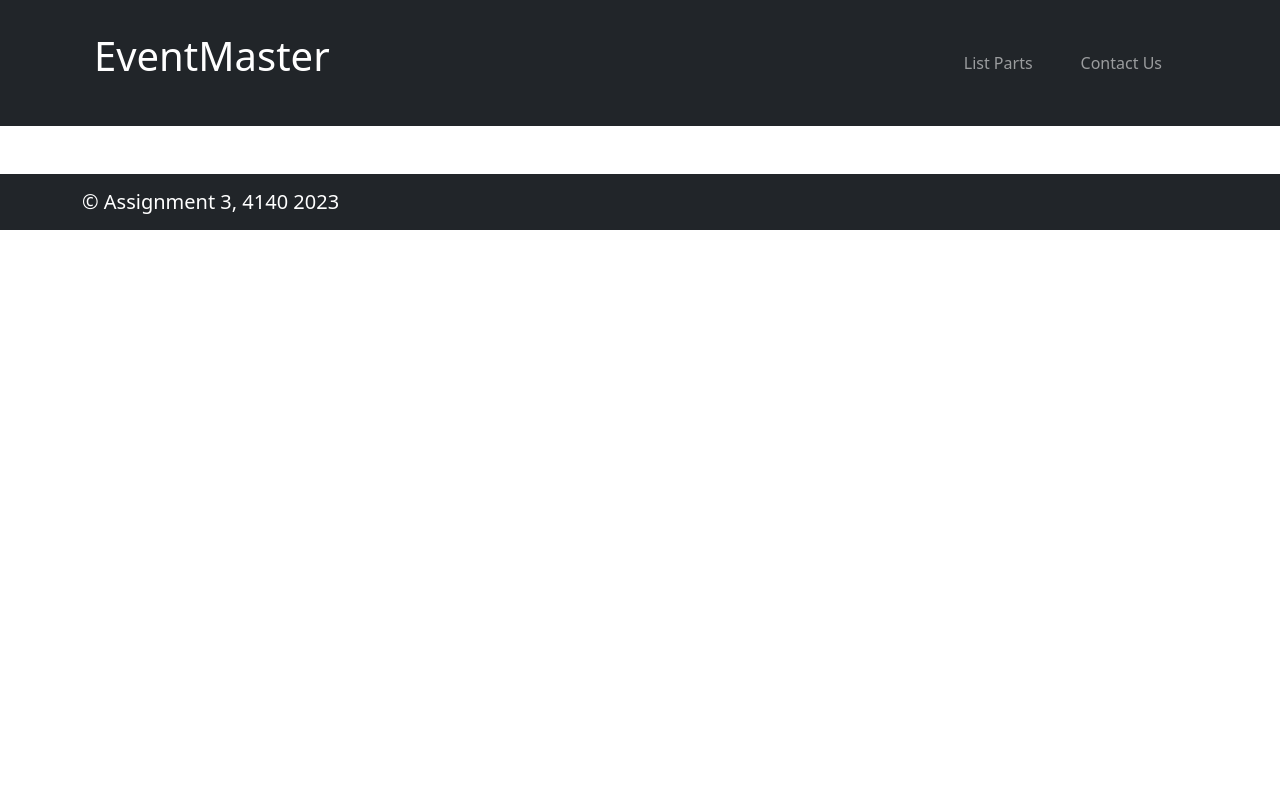
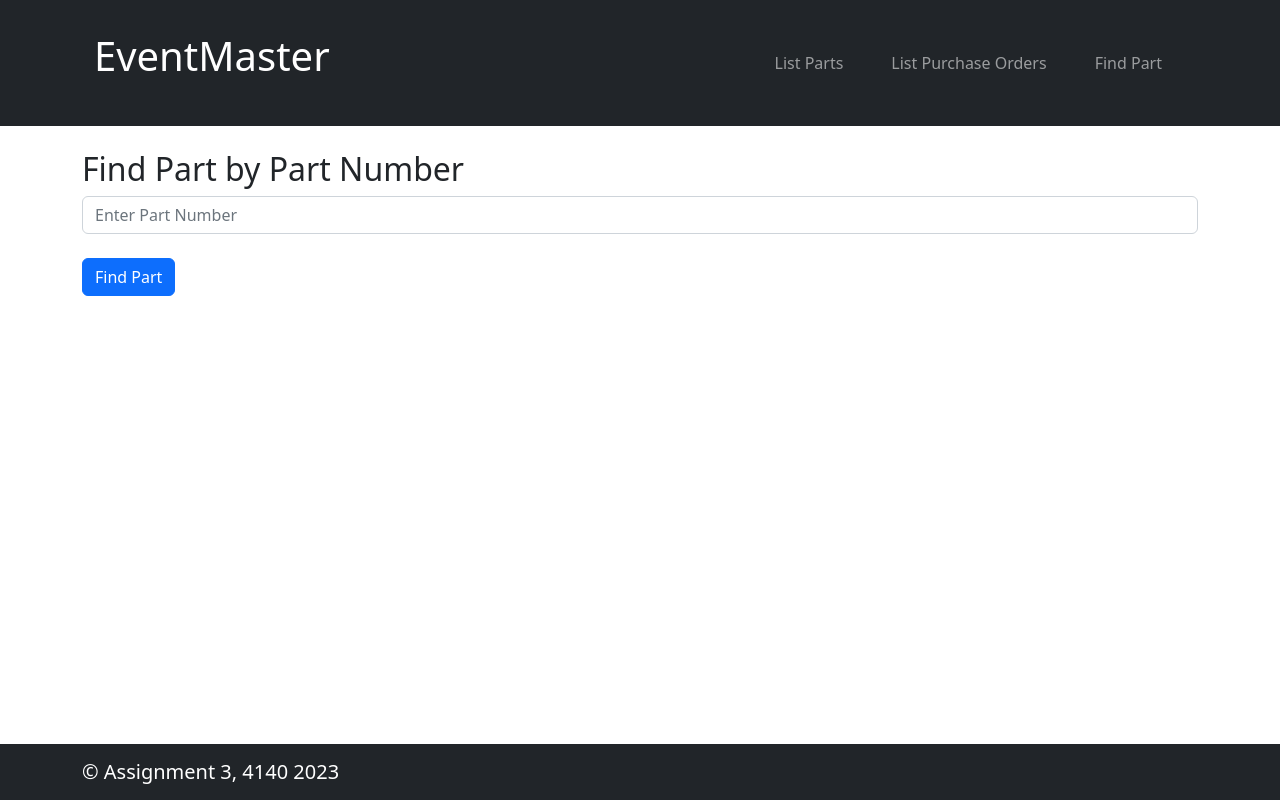
Before and after one commit to bhavyajain2024/UnifiedProcurementHub, a React (Create React App) app in the folder frontend/: page /findPart in a window 1280 px wide. Built offline with nearby package versions, Linux system fonts and the light colour scheme.

Commit message:
added parts search

```diff
--- a/frontend/src/App.js
+++ b/frontend/src/App.js
@@ -1,6 +1,8 @@
 import { Route, Routes } from 'react-router-dom';
 import HomePage from './components/HomePage';
 import PartsList from './components/parts/PartsList';
+import PurchaseOrdersList from './components/purchaseOrder/ListPurchaseOrder';
+import FindPart from './components/parts/FindPart';
 import createFooter from './components/Footer';
 import NavBar from './components/NavBar';
 
@@ -12,7 +14,8 @@ function App() {
         <Routes>
           <Route exact path='/' Component={HomePage}/>
           <Route path='/parts' Component={PartsList}/>
-          <Route path='/' Component={HomePage}/>
+          <Route path='/purchaseOrder' Component={PurchaseOrdersList}/>
+          <Route path='/findPart' Component={FindPart}/>
         </Routes>
         {createFooter()}
       </div>
--- a/frontend/src/components/Footer.js
+++ b/frontend/src/components/Footer.js
@@ -2,11 +2,10 @@ import Container from 'react-bootstrap/Container';
 import Navbar from 'react-bootstrap/Navbar';
 import React from "react";
 
-function createFooter(){
-
-    return(
+function createFooter() {
+  return (
     <>
-            <Navbar bg="dark" variant="dark" className='mt-5'>
+      <Navbar bg="dark" variant="dark" className='mt-5' style={{ position: 'fixed', bottom: 0, width: '100%' }}>
         <Container>
           <Navbar.Brand>
             &copy; Assignment 3, 4140 2023
--- a/frontend/src/components/NavBar.js
+++ b/frontend/src/components/NavBar.js
@@ -24,8 +24,11 @@ function NavBar({ loggedIn, isAdmin, onLogout }) {
                 <Nav.Link className="mx-3" as={Link} to="/parts">
                   List Parts
                 </Nav.Link>
-                <Nav.Link className="mx-3" as={Link} to="/ContactUs">
-                  Contact Us
+                <Nav.Link className="mx-3" as={Link} to="/purchaseOrder">
+                  List Purchase Orders
+                </Nav.Link>
+                <Nav.Link className="mx-3" as={Link} to="/findPart">
+                  Find Part
                 </Nav.Link>
               </Nav>
             </Navbar.Collapse>
--- a/frontend/src/components/homepage/Description.js
+++ b/frontend/src/components/homepage/Description.js
@@ -18,7 +18,7 @@ function Description() {
             Welcome to the company X website! We are a company that provides tools and you can submit purchase order using the links at the top of the page.
             <br />
             <br />
-            Click links on top navigation bar to view the list of parts and to submit a purchase order.
+            Click links on top navigation bar to perform the actions.
           </Card.Text>
         </Card.Body>
       </Card>
--- /dev/null
+++ b/frontend/src/components/parts/FindPart.js
@@ -0,0 +1,70 @@
+import React, { useState } from 'react';
+import { Table, Form, Button, Alert } from 'react-bootstrap';
+
+const FindPart = () => {
+  const [partNo, setPartNo] = useState('');
+  const [part, setPart] = useState(null);
+  const [error, setError] = useState(null);
+
+  const handleFindPart = () => {
+    fetch(`http://localhost:5050/CompanyX/parts/${partNo}`)
+      .then((response) => {
+        if (!response.ok) {
+          setError('Part not found');
+          setPart(null);
+          return null;
+        }
+        return response.json();
+      })
+      .then((data) => setPart(data))
+      .catch((error) => console.error('Error fetching part:', error));
+  };
+
+  return (
+    <div className='container'>
+        <br/>
+      <h2>Find Part by Part Number</h2>
+      <Form>
+        <Form.Group controlId="partNoInput">
+          <Form.Control
+            type="text"
+            placeholder="Enter Part Number"
+            value={partNo}
+            onChange={(e) => setPartNo(e.target.value)}
+          />
+        </Form.Group>
+        <br/>
+        <Button variant="primary" onClick={handleFindPart}>
+          Find Part
+        </Button>
+      </Form>
+      <br/>
+      <br/>
+      {error && <Alert variant="danger">{error}</Alert>}
+      {part && (
+        <Table striped bordered hover responsive>
+          <tbody>
+            <tr>
+              <td>Part Name:</td>
+              <td>{part.partName_628}</td>
+            </tr>
+            <tr>
+              <td>Part Description:</td>
+              <td>{part.partDescription_628}</td>
+            </tr>
+            <tr>
+              <td>Current Price:</td>
+              <td>${part.currentPrice_628}</td>
+            </tr>
+            <tr>
+              <td>Quantity on Hand:</td>
+              <td>{part.QoH_628}</td>
+            </tr>
+          </tbody>
+        </Table>
+      )}
+    </div>
+  );
+};
+
+export default FindPart;
--- a/frontend/src/components/parts/PartsList.js
+++ b/frontend/src/components/parts/PartsList.js
@@ -12,7 +12,8 @@ const PartsList = () => {
   }, []);
 
   return (
-    <div>
+    <div className='container'>
+      <br/>
       <h2>Parts List</h2>
       <Table striped bordered hover responsive>
         <thead>
--- /dev/null
+++ b/frontend/src/components/purchaseOrder/ListPurchaseOrder.js
@@ -0,0 +1,40 @@
+import React, { useState, useEffect } from 'react';
+import { Table } from 'react-bootstrap';
+
+const PurchaseOrdersList = () => {
+  const [purchaseOrders, setPurchaseOrders] = useState([]);
+
+  useEffect(() => {
+    fetch('http://localhost:5050/CompanyX/purchase-orders')
+      .then((response) => response.json())
+      .then((data) => setPurchaseOrders(data))
+      .catch((error) => console.error('Error fetching purchase orders:', error));
+  }, []);
+
+  return (
+    <div className='container'>
+      <br/>
+      <h2>Purchase Orders List</h2>
+      <Table striped bordered hover responsive>
+        <thead>
+          <tr>
+            <th>PO Number</th>
+            <th>Date</th>
+            <th>Status</th>
+          </tr>
+        </thead>
+        <tbody>
+          {purchaseOrders.map((po) => (
+            <tr key={po.poNo_628}>
+              <td>{po.poNo_628}</td>
+              <td>{po.datePO_628}</td>
+              <td>{po.status_628}</td>
+            </tr>
+          ))}
+        </tbody>
+      </Table>
+    </div>
+  );
+};
+
+export default PurchaseOrdersList;
```
Lines whose indentation alone changed are shown as unchanged.
